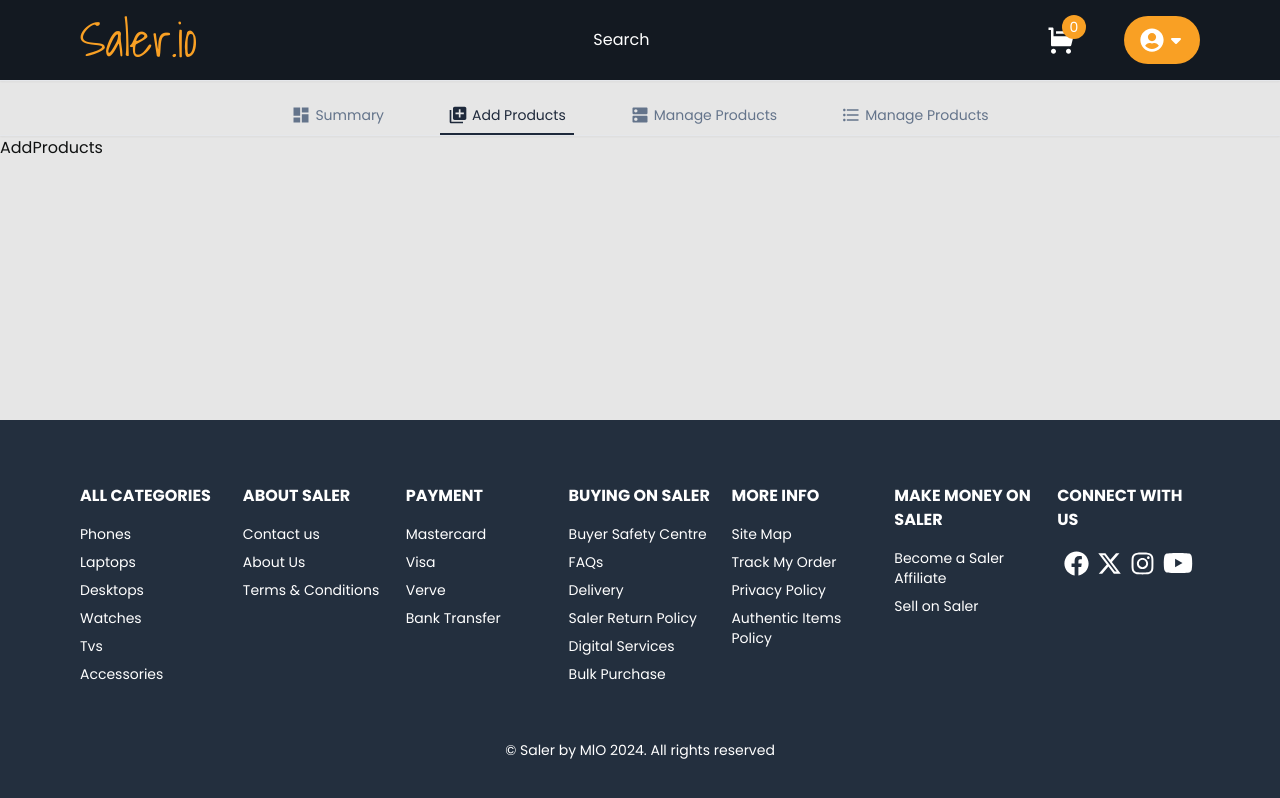
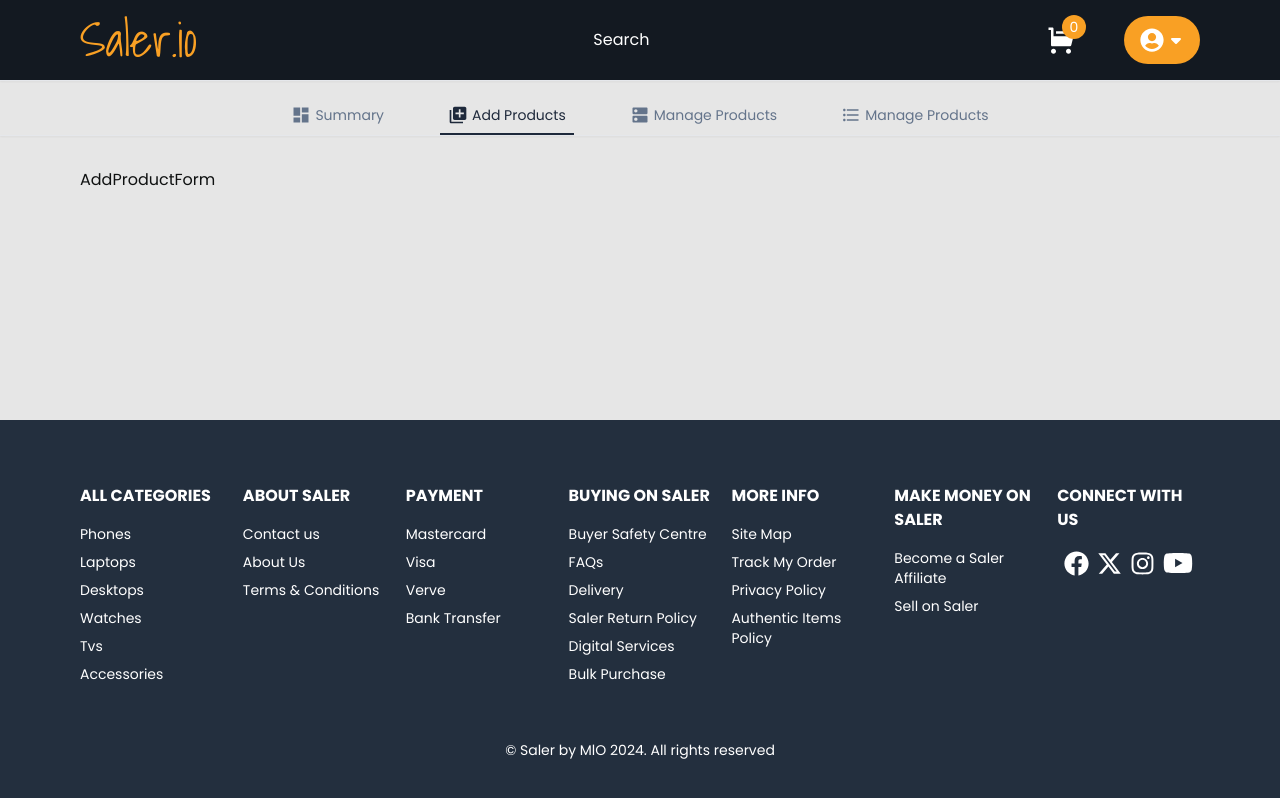
Before and after one commit to MLO-OLAGUNJU/Saler-ecommerce-website, a Next.js app: page /admin/add-products in a window 1280 px wide. Built offline with nearby package versions, Linux system fonts and the light colour scheme; no server answers.

Commit message:
saler ecommerce website

```diff
--- /dev/null
+++ b/app/admin/add-products/AddProductForm.tsx
@@ -0,0 +1,9 @@
+"use client";
+
+import React from "react";
+
+const AddProductForm = () => {
+  return <div>AddProductForm</div>;
+};
+
+export default AddProductForm;
--- a/app/admin/add-products/page.tsx
+++ b/app/admin/add-products/page.tsx
@@ -1,7 +1,15 @@
 import React from "react";
+import AddProductForm from "./AddProductForm";
+import Container from "@/app/components/Container";
 
 const AddProducts = () => {
-  return <div>AddProducts</div>;
+  return (
+    <div className="pt-8 text-[#0F1111] select-none ">
+      <Container>
+        <AddProductForm />
+      </Container>
+    </div>
+  );
 };
 
 export default AddProducts;
```
